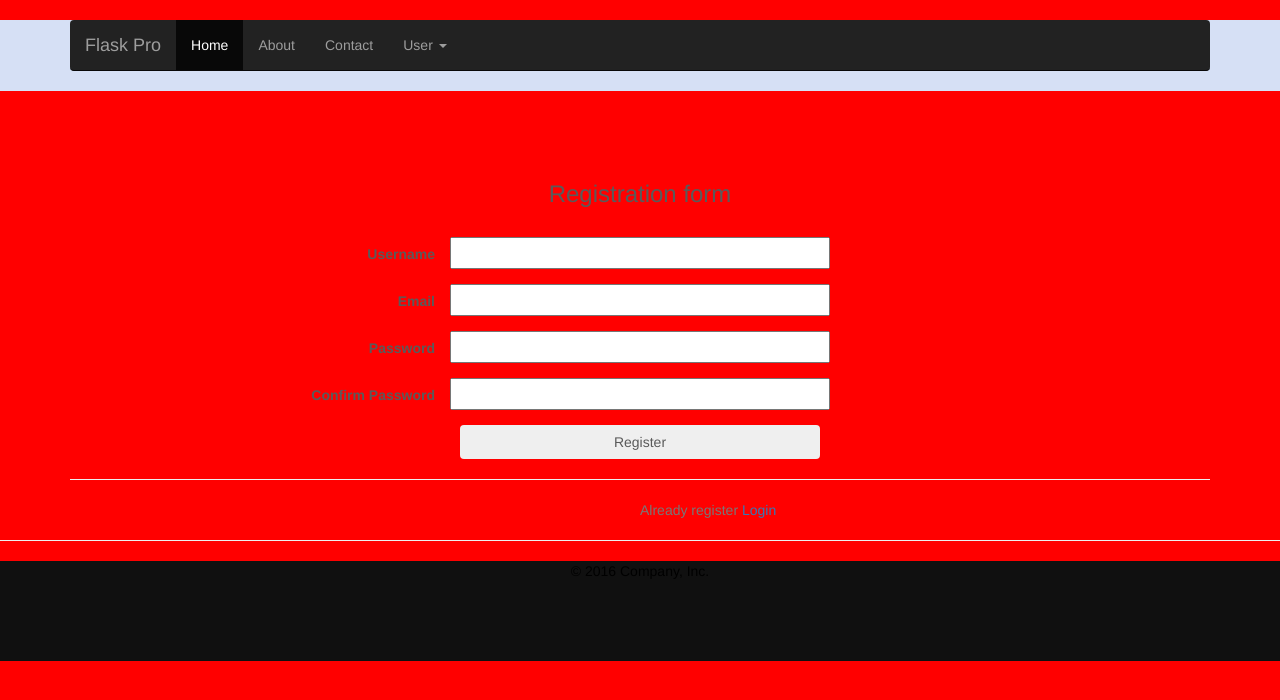
After one commit to DilshadGit/flask, a Flask app: page /account/register in a window 1280 px wide. The commit adds this page. Shown: the top 700 px of the page. Run offline with Flask 2, Linux system fonts and the light colour scheme; some libraries are stand-ins or nearby versions.

Commit message:
create register and login forms how to validate forms style or building the fields for the form and importing  attribute validation for the forms.

```diff
--- /dev/null
+++ b/flask_pro/forms.py
@@ -0,0 +1,32 @@
+from flask_wtf import FlaskForm
+# you need to import stringfield to create new attribut for the field
+from wtforms import (
+	StringField,
+	PasswordField,
+	SubmitField,
+	BooleanField,
+)
+# this for validate the length of the field
+from wtforms.validators import (
+	DataRequired,
+	Length,
+	Email,
+	EqualTo,
+)
+
+
+class UserRegistrationForm(FlaskForm):
+	username = StringField('Username', validators=[DataRequired(), Length(min=4, max=21)])
+	email = StringField('Email', validators=[DataRequired(), Email()])
+	password = PasswordField('Password', validators=[DataRequired()])
+	confirm_password = PasswordField('Confirm Password', validators=[
+																DataRequired(),
+																EqualTo('password')])
+	submit = SubmitField('Register')
+
+
+class UserLoginForm(FlaskForm):
+	email = StringField('Email', validators=[DataRequired(), Email()])
+	password = PasswordField('Password', validators=[DataRequired()])
+	remember = BooleanField('Remember Me')
+	submit = SubmitField('Login')
--- a/flask_pro/main.py
+++ b/flask_pro/main.py
@@ -2,12 +2,18 @@ from flask import Flask
 from flask import (
 	render_template,
 	url_for,
+	flash,
+	redirect,
 )
+
+from forms import UserRegistrationForm, UserLoginForm
 
 from flask_bootstrap import Bootstrap
 
 app = Flask(__name__)
 
+# added securit key for csrf request and secure login detail
+app.config['SECRET_KEY'] = '8ba7aa2eea1ddbf6c024bea56ac6c804198b535a1fe5616cced1d0c61f21ddb2'
 
 '''
 route in flask use to map to different pages, and decorator in flask use to add
@@ -27,6 +33,32 @@ def about():
 	return render_template(template_name, title='About us')
 
 
+@app.route('/account/register', methods=['GET', 'POST'])
+def user_register():
+	template_name = 'registration/registration_form.html'
+	form = UserRegistrationForm()
+	if form.validate_on_submit():
+		flash(f'You have been successfully registered for the username {form.username.data}',
+					'success')
+		return redirect(url_for('user_login'))
+	context = {
+		'title': 'Register',
+	}
+	return render_template(template_name, title='Register', form=form)
+
+
+@app.route('/account/login', methods=['GET', 'POST'])
+def user_login():
+	template_name = 'registration/login_form.html'
+	form = UserLoginForm()
+	if form.validate_on_submit():
+		if form.email.data == 'hello@gmail.com' and form.password.data == 'hello123':
+			flash('You have successfully logged in!', 'success')
+			return redirect(url_for('home'))
+		else:
+			flash('Unsuccessful , please check the your detail', 'danger')
+	return render_template(template_name, title='Login', form=form)
+
 
 if __name__ == '__main__':
 	app.run(debug=True)
--- /dev/null
+++ b/flask_pro/static/css/style.css
@@ -0,0 +1,13 @@
+body {
+	padding-bottom: 0px;
+	background-color: red;
+}
+
+.navbar-wrapper {
+	background-color: #d6e0f5;
+}
+
+footer.container-fluid {
+	background-color: #d6e0f5;
+	color: #000;
+}
--- a/flask_pro/templates/base.html
+++ b/flask_pro/templates/base.html
@@ -1,10 +1,25 @@
-{# extends "bootstrap_responsive.html" #}
-{# import "bootstrap_wtf.html" as wtf #}
 
 {% include 'header.html' %}
 {% include 'navbar.html' %}
 
+<hr class="featurette-divider">
+
+<div class="container">
+{% with messages = get_flashed_messages(with_categories=true) %}
+	{% if messages %}
+		{% for category, message in messages %}
+			<div class="alert alert-{{ category }} text-center">
+				{{ message }}
+			</div>
+		{% endfor %}
+	{% endif %}
+{% endwith %}
+</div>
+
+<div class="container">
 {% block content %}
+
 {% endblock content %}
+</div>
 
 {% include 'footer.html' %}
--- a/flask_pro/templates/footer.html
+++ b/flask_pro/templates/footer.html
@@ -1,8 +1,8 @@
 
 </div> <!-- /container -->
     <hr>
-
-<footer class="container-fluid bg-dark text-white" style="height: 100px; background-color: #101010;">
+</div>
+<footer class="container-fluid" style="height: 100px; background-color: #101010;">
 
     <div class="container" style="padding-bottom:50px;">
         <div class="row">
--- a/flask_pro/templates/header.html
+++ b/flask_pro/templates/header.html
@@ -1,5 +1,3 @@
-{# extends "bootstrap_responsive.html" #}
-{# import "bootstrap_wtf.html" as wtf #}
 
 
 <!DOCTYPE html>
@@ -37,6 +35,7 @@
 
     <!-- Custom styles for this template -->
     <link href="{{ url_for('static', filename='bootstrap/css/carousel.css') }}" rel="stylesheet">
+    <link href="{{ url_for('static', filename='css/style.css') }}" rel="stylesheet">
   </head>
 <!-- NAVBAR
 ================================================== -->
--- a/flask_pro/templates/index.html
+++ b/flask_pro/templates/index.html
@@ -5,7 +5,7 @@
 {% block content %}
 
 
-<div class="container">
+<!-- <div class="container"> -->
 	<h3 class="text-center">Welcome to new framework Flast</h3>
 <!-- Example row of columns -->
 <div class="row">
@@ -26,6 +26,6 @@
 	</div>
 </div>
 
-</div>
+<!-- </div> -->
 
 {% endblock content %}
--- a/flask_pro/templates/navbar.html
+++ b/flask_pro/templates/navbar.html
@@ -18,10 +18,10 @@
 	                <li><a href="/about">About</a></li>
 	                <li><a href="/contact">Contact</a></li>
 	                <li class="dropdown">
-	                  <a href="/login" class="dropdown-toggle" data-toggle="dropdown" role="button" aria-haspopup="true" aria-expanded="false">Login <span class="caret"></span></a>
+	                  <a href="" class="dropdown-toggle" data-toggle="dropdown" role="button" aria-haspopup="true" aria-expanded="false">User <span class="caret"></span></a>
 	                  <ul class="dropdown-menu">
-	                    <li><a href="/login">Login</a></li>
-	                    <li><a href="/register">Register</a></li>
+	                    <li><a href="{{ url_for('user_login') }}">Login</a></li>
+	                    <li><a href="{{ url_for('user_register') }}">Register</a></li>
 	                    <li><a href="/logout">Logout</a></li>
 	                    <li role="separator" class="divider"></li>
 	                    <li class="dropdown-header">Profile</li>
--- /dev/null
+++ b/flask_pro/templates/registration/registration_form.html
@@ -0,0 +1,87 @@
+{% extends '/base.html' %}
+
+
+{% block content %}
+<div class="row">
+    <div class="col-md-12">
+        <form action="" method="POST" class="form-horizontal">{{ form.hidden_tag() }}
+          <h3 class="text-center">Registration form</h3>
+          <br>
+          <div class="form-group">
+            <div class="col-sm-12">
+              {{ form.username.label(class="col-sm-4 control-label") }}
+              <!-- This is check the username if is correct -->
+              {% if form.username.errors %}
+                {{ form.username(class="col-sm-4 form-control-lg is-invalid") }}
+                <div class="invalid-feedback">
+                    {% for error in form.username.errors %}
+                        <span>{{error}}</span>
+                    {% endfor %}
+                </div>
+              {% else %}
+                  {{ form.username(class="col-sm-4 control-label") }}
+              {% endif %}
+            </div>
+          </div>
+          <div class="form-group">
+              <div class="col-sm-12">
+              {{ form.email.label(class="col-sm-4 control-label") }}
+              {% if form.email.errors %}
+                {{ form.email(class="col-sm-4 form-control-lg is-invalid") }}
+                <div class="invalid-feedback">
+                    {% for error in form.email.errors %}
+                        <span>{{error}}</span>
+                    {% endfor %}
+                </div>
+              {% else %}
+                  {{ form.email(class="col-sm-4 control-label") }}
+              {% endif %}
+            </div>
+          </div>
+           <div class="form-group">
+              <div class="col-sm-12">
+              {{ form.password.label(class="col-sm-4 control-label") }}
+              {% if form.password.errors %}
+                {{ form.password(class="col-sm-4 form-control-lg is-invalid") }}
+                <div class="invalid-feedback">
+                    {% for error in form.password.errors %}
+                        <span>{{error}}</span>
+                    {% endfor %}
+                </div>
+              {% else %}
+                  {{ form.password(class="col-sm-4 control-label") }}
+              {% endif %}
+            </div>
+          </div>
+           <div class="form-group">
+              <div class="col-sm-12">
+              {{ form.confirm_password.label(class="col-sm-4 control-label") }}
+              {% if form.confirm_password.errors %}
+                    {{ form.confirm_password(class="col-sm-4 form-control-lg is-invalid") }}
+                    <div class="invalid-feedback">
+                        {% for error in form.confirm_password.errors %}
+                            <span>{{error}}</span>
+                        {% endfor %}
+                    </div>
+              {% else %}
+                  {{ form.confirm_password(class="col-sm-4 control-label") }}
+              {% endif %}
+
+            </div>
+          </div>
+
+          <div class="form-group">
+            <div class="col-sm-4 col-sm-offset-4">
+              {{ form.submit(class="btn btn-block btn-outline-info") }}
+            </div>
+          </div>
+        </form>
+        <hr>
+        <div class="col-sm-offset-6">
+        	<span class="text-muted">
+        		Already register <a href="{{ url_for('user_login') }}" title="">Login</a>
+        	</span>
+        </div>
+    </div>
+</div>
+{% endblock content %}
```
Also changed, not shown: flask_pro/templates/alert_message.html (added, +10 -0 lines), flask_pro/templates/registration/login_form.html (added, +65 -0 lines).
